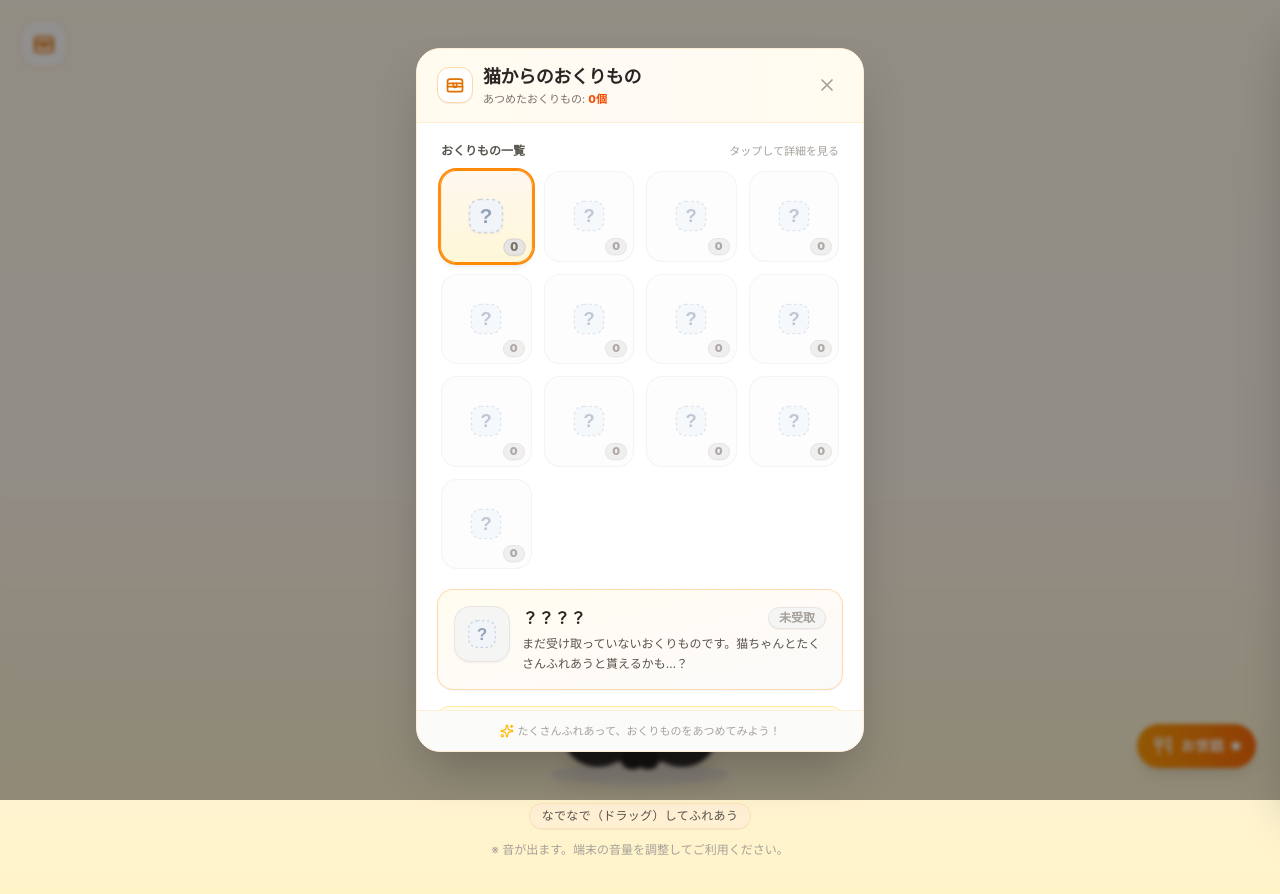
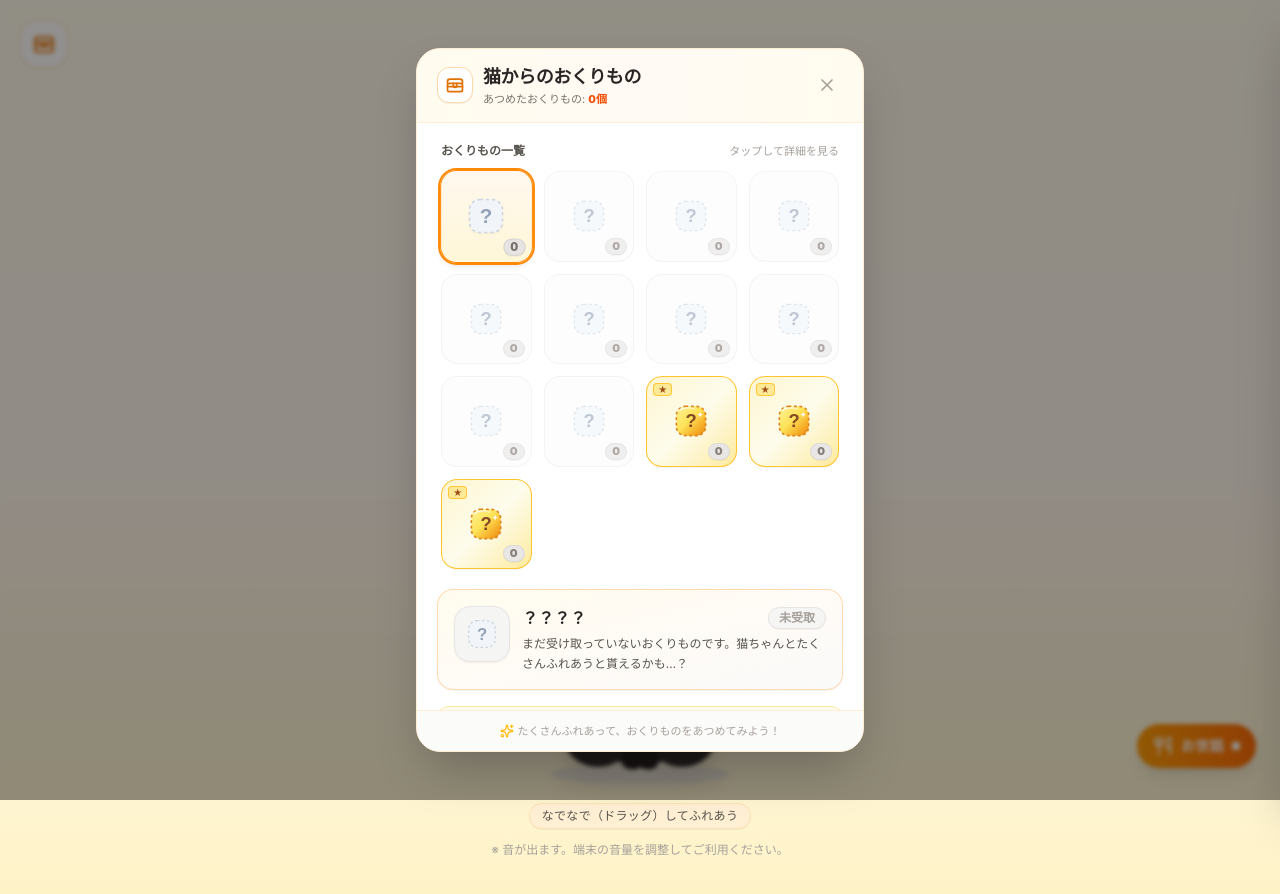
Before and after one commit to chyu25501-sudo/cat-room, a React (Vite) app: page / in a window 1280 px wide. Both pictures are taken after a click on the button 44 px from the left and 44 px from the top of the page. Shown: the top 894 px of the page. Built offline with nearby package versions, Linux system fonts and the light colour scheme.

Commit message:
feat: 未入手レアおくりものの「？」背景の金色化とおくりもの一覧でのレア演出を実装

```diff
--- a/src/components/gifts/GiftCollectionModal.tsx
+++ b/src/components/gifts/GiftCollectionModal.tsx
@@ -126,22 +126,33 @@ export const GiftCollectionModal: React.FC<GiftCollectionModalProps> = ({
                     onClick={() => setSelectedGiftId(gift.id)}
                     data-testid={`gift-tile-${gift.id}`}
                     aria-selected={isSelected}
-                    aria-label={`${isAcquired ? gift.name : '未受取のおくりもの'}: ${count}個`}
+                    aria-label={`${isAcquired ? gift.name : isRare ? '未受取のレアおくりもの' : '未受取のおくりもの'}: ${count}個`}
                     className={`relative aspect-square rounded-2xl border flex items-center justify-center transition-all duration-200 cursor-pointer focus:outline-hidden focus-visible:ring-2 focus-visible:ring-orange-400 ${
                       isSelected
-                        ? isRare && isAcquired
-                          ? 'ring-2 ring-amber-500 border-amber-500 bg-gradient-to-br from-amber-200/95 via-yellow-100/90 to-amber-300/95 shadow-md scale-102 z-10'
+                        ? isRare
+                          ? isAcquired
+                            ? 'ring-2 ring-amber-500 border-amber-500 bg-gradient-to-br from-amber-200/95 via-yellow-100/90 to-amber-300/95 shadow-md scale-102 z-10'
+                            : 'ring-2 ring-amber-500 border-amber-400 bg-gradient-to-br from-amber-100/95 via-yellow-50/95 to-amber-200/95 shadow-md scale-102 z-10'
                           : 'ring-2 ring-orange-400 border-orange-400 bg-gradient-to-b from-orange-50/90 to-amber-100/70 shadow-md scale-102 z-10'
                         : isAcquired
                         ? isRare
                           ? 'bg-gradient-to-br from-amber-200 via-yellow-100 to-amber-300 border-amber-400 hover:border-amber-500 shadow-2xs hover:shadow-xs hover:scale-101'
                           : 'bg-white border-orange-200/90 hover:border-orange-300 hover:shadow-xs shadow-2xs hover:scale-101'
+                        : isRare
+                        ? 'bg-gradient-to-br from-amber-100/90 via-yellow-50/90 to-amber-200/90 border-amber-400/90 hover:border-amber-500 shadow-2xs hover:shadow-xs opacity-90 hover:opacity-100'
                         : 'bg-stone-50/70 border-stone-200/70 opacity-60 hover:opacity-90'
                     }`}
                   >
-                    {/* レアアイコンバッジ（獲得済みレアの場合） */}
-                    {isAcquired && isRare && (
-                      <span className="absolute top-1.5 left-1.5 text-[9px] font-black text-amber-700 bg-amber-100/90 px-1 rounded-sm border border-amber-300/80 leading-tight">
+                    {/* レアアイコンバッジ（レアおくりものの場合、未入手でも表示） */}
+                    {isRare && (
+                      <span
+                        data-testid={`rare-badge-${gift.id}`}
+                        className={`absolute top-1.5 left-1.5 text-[9px] font-black px-1 rounded-sm border leading-tight ${
+                          isAcquired
+                            ? 'text-amber-700 bg-amber-100/90 border-amber-300/80'
+                            : 'text-amber-800 bg-amber-200/90 border-amber-400/80'
+                        }`}
+                      >
                         ★
                       </span>
                     )}
@@ -156,6 +167,7 @@ export const GiftCollectionModal: React.FC<GiftCollectionModalProps> = ({
                       <GiftIcon
                         giftId={gift.id}
                         isAcquired={isAcquired}
+                        rarity={gift.rarity}
                         className="w-9 h-9 sm:w-11 sm:h-11"
                       />
                     </div>
@@ -190,16 +202,19 @@ export const GiftCollectionModal: React.FC<GiftCollectionModalProps> = ({
                 <div
                   data-testid="gift-detail-icon-box"
                   className={`w-14 h-14 rounded-2xl flex items-center justify-center shrink-0 shadow-xs border p-1 ${
-                    isSelectedAcquired
-                      ? selectedGift.rarity === 'rare'
+                    selectedGift.rarity === 'rare'
+                      ? isSelectedAcquired
                         ? 'bg-gradient-to-br from-amber-300 via-yellow-100 to-amber-400 border-amber-500 shadow-amber-300/50'
-                        : 'bg-white border-orange-200'
+                        : 'bg-gradient-to-br from-amber-100 via-yellow-50 to-amber-200 border-amber-400 shadow-amber-200/40'
+                      : isSelectedAcquired
+                      ? 'bg-white border-orange-200'
                       : 'bg-stone-100 border-stone-200 text-stone-300'
                   }`}
                 >
                   <GiftIcon
                     giftId={selectedGift.id}
                     isAcquired={isSelectedAcquired}
+                    rarity={selectedGift.rarity}
                     className="w-10 h-10"
                   />
                 </div>
@@ -211,10 +226,14 @@ export const GiftCollectionModal: React.FC<GiftCollectionModalProps> = ({
                       <h3 className="text-sm sm:text-base font-extrabold text-stone-800 truncate">
                         {isSelectedAcquired ? selectedGift.name : '？？？？'}
                       </h3>
-                      {isSelectedAcquired && selectedGift.rarity === 'rare' && (
+                      {selectedGift.rarity === 'rare' && (
                         <span
                           data-testid="gift-detail-rare-badge"
-                          className="px-1.5 py-0.5 rounded-md text-[10px] font-black bg-gradient-to-r from-amber-500 to-yellow-500 text-white shadow-2xs shrink-0"
+                          className={`px-1.5 py-0.5 rounded-md text-[10px] font-black shadow-2xs shrink-0 ${
+                            isSelectedAcquired
+                              ? 'bg-gradient-to-r from-amber-500 to-yellow-500 text-white'
+                              : 'bg-gradient-to-r from-amber-400 to-yellow-400 text-amber-950 border border-amber-400'
+                          }`}
                         >
                           ★ レア
                         </span>
@@ -239,6 +258,8 @@ export const GiftCollectionModal: React.FC<GiftCollectionModalProps> = ({
                   >
                     {isSelectedAcquired
                       ? selectedGift.description
+                      : selectedGift.rarity === 'rare'
+                      ? 'めったにもらえない、とても貴重なレアおくりものです。猫ちゃんとたくさんふれあうと貰えるかも…？'
                       : 'まだ受け取っていないおくりものです。猫ちゃんとたくさんふれあうと貰えるかも…？'}
                   </p>
 
--- a/src/components/gifts/GiftIcon.tsx
+++ b/src/components/gifts/GiftIcon.tsx
@@ -1,4 +1,6 @@
 import React from 'react';
+import { GiftRarity } from '../../types/gift.ts';
+import { CAT_GIFTS } from '../../utils/catGifts.ts';
 
 /**
  * 「きれいな小石」のSVGイラストアイコン
@@ -624,22 +626,60 @@ export const RainbowFeatherIcon: React.FC<{ className?: string }> = ({ className
 
 /**
  * 未獲得（未発見）のおくりもの用プレースホルダーアイコン
+ * isRare が true の場合、レアリティの高いおくりものだと分かるように金色背景で「？」を描画します。
  */
-export const UnknownGiftIcon: React.FC<{ className?: string }> = ({ className = 'w-8 h-8' }) => (
+export const UnknownGiftIcon: React.FC<{ className?: string; isRare?: boolean }> = ({
+  className = 'w-8 h-8',
+  isRare = false,
+}) => (
   <svg
     viewBox="0 0 48 48"
     fill="none"
     xmlns="http://www.w3.org/2000/svg"
     className={className}
     data-testid="unknown-gift-icon"
+    data-rare={isRare ? 'true' : 'false'}
     aria-hidden="true"
   >
-    <rect x="8" y="8" width="32" height="32" rx="10" fill="#F1F5F9" stroke="#CBD5E1" strokeWidth="1.5" strokeDasharray="3 3" />
+    <defs>
+      {isRare ? (
+        <>
+          <linearGradient id="unknownRareGrad" x1="8" y1="8" x2="40" y2="40" gradientUnits="userSpaceOnUse">
+            <stop offset="0%" stopColor="#FEF08A" />
+            <stop offset="45%" stopColor="#FDE047" />
+            <stop offset="80%" stopColor="#F59E0B" />
+            <stop offset="100%" stopColor="#D97706" />
+          </linearGradient>
+          <linearGradient id="unknownRareShine" x1="12" y1="10" x2="36" y2="24" gradientUnits="userSpaceOnUse">
+            <stop offset="0%" stopColor="#FFFFFF" stopOpacity="0.8" />
+            <stop offset="100%" stopColor="#FFFFFF" stopOpacity="0" />
+          </linearGradient>
+        </>
+      ) : null}
+    </defs>
+    <rect
+      x="8"
+      y="8"
+      width="32"
+      height="32"
+      rx="10"
+      fill={isRare ? 'url(#unknownRareGrad)' : '#F1F5F9'}
+      stroke={isRare ? '#D97706' : '#CBD5E1'}
+      strokeWidth={isRare ? '1.8' : '1.5'}
+      strokeDasharray="3 3"
+    />
+    {isRare && (
+      <>
+        {/* レア感を引き立てるツヤ光沢と小さなきらめき星 */}
+        <path d="M12 12C15 9 24 9 28 11" stroke="url(#unknownRareShine)" strokeWidth="2" strokeLinecap="round" />
+        <path d="M34 14L35 16L37 17L35 18L34 20L33 18L31 17L33 16L34 14Z" fill="#FFFFFF" fillOpacity="0.9" />
+      </>
+    )}
     <text
       x="24"
       y="31"
       textAnchor="middle"
-      fill="#94A3B8"
+      fill={isRare ? '#78350F' : '#94A3B8'}
       fontSize="20"
       fontWeight="900"
       fontFamily="sans-serif"
@@ -674,6 +714,8 @@ export interface GiftIconProps {
   className?: string;
   /** 獲得済みかどうか（false のときは ? アイコンを描画） */
   isAcquired?: boolean;
+  /** レアリティ（未入手時にレア用の金色?アイコンを描画するために利用可能） */
+  rarity?: GiftRarity;
 }
 
 /**
@@ -683,9 +725,14 @@ export const GiftIcon: React.FC<GiftIconProps> = ({
   giftId,
   className = 'w-8 h-8',
   isAcquired = true,
+  rarity,
 }) => {
+  const isRare =
+    rarity === 'rare' ||
+    (giftId ? CAT_GIFTS.find((g) => g.id === giftId)?.rarity === 'rare' : false);
+
   if (!isAcquired) {
-    return <UnknownGiftIcon className={className} />;
+    return <UnknownGiftIcon className={className} isRare={isRare} />;
   }
 
   switch (giftId) {
```
Also changed, not shown: 2 other files (tests, documents, lock files or other folders).
